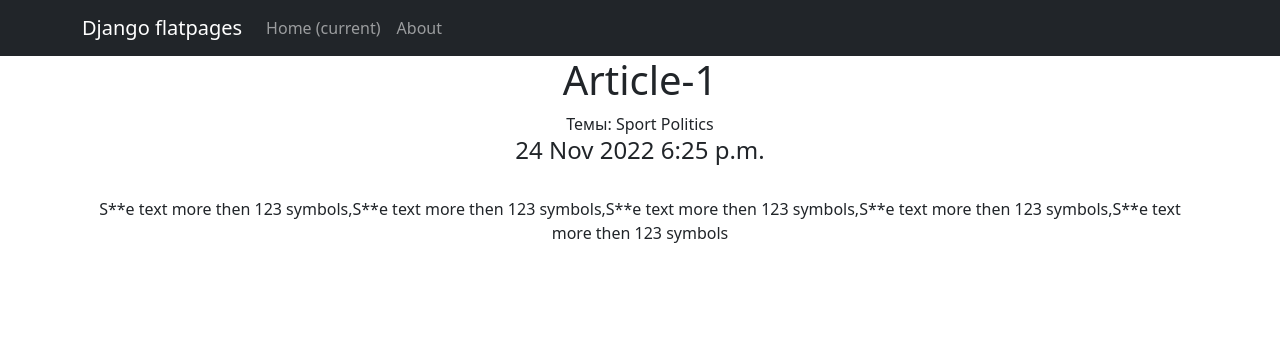
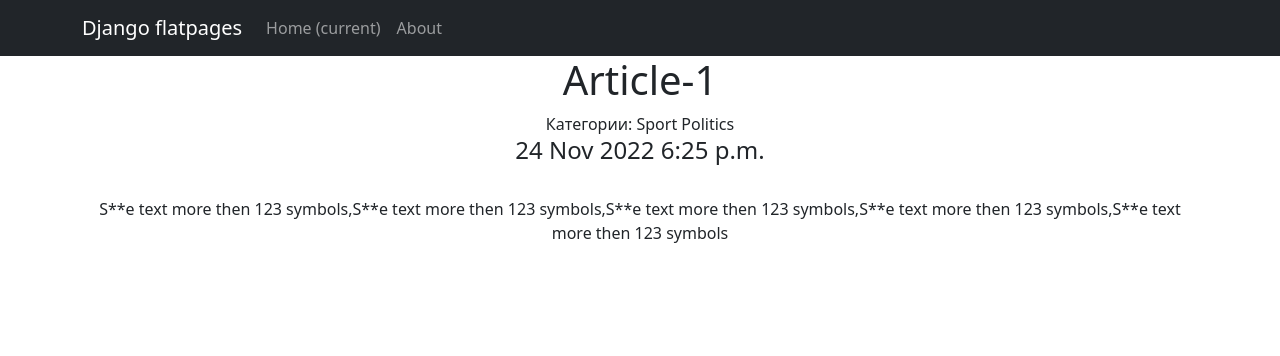
Before and after one commit to EmoSerge/NewsPortal, a Django app: page /news/1 in a window 1280 px wide. Shown: the top 356 px of the page. Run offline with Django 4.2, Linux system fonts and the light colour scheme; data comes from the database, SQL or seed files in the repository; some libraries are stand-ins or nearby versions.

Commit message:
Update news_detail.html

```diff
--- a/NewsPaper/templates/news_detail.html
+++ b/NewsPaper/templates/news_detail.html
@@ -9,7 +9,9 @@
 {% block content %}
 <td><h1>{{ new1.title|censor }}</h1></td>
 <td>
-Темы:
+    {% if new1.post_category.all %}
+        Категории:
+        {% endif %}
 {% for cat in new1.post_category.all %}
     {{cat.name}}
     {% endfor %}
```
